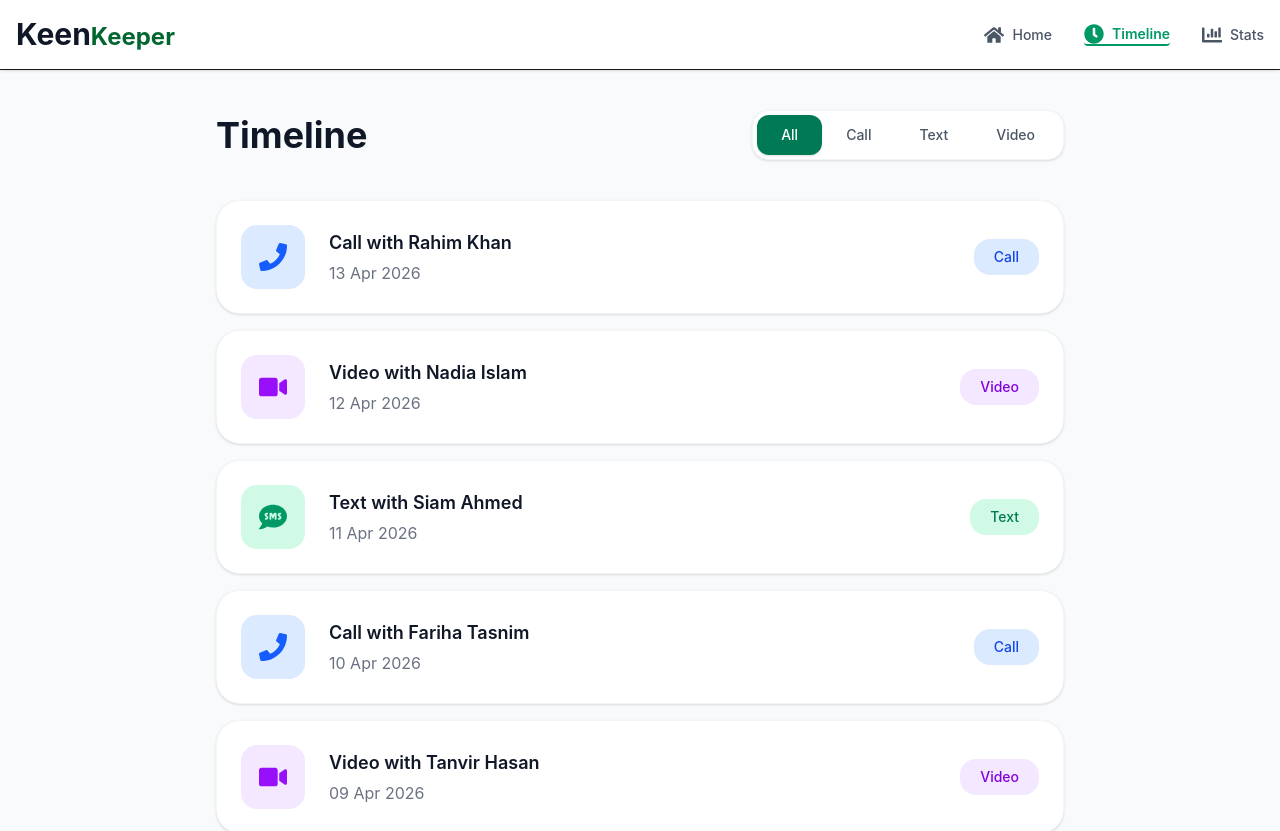
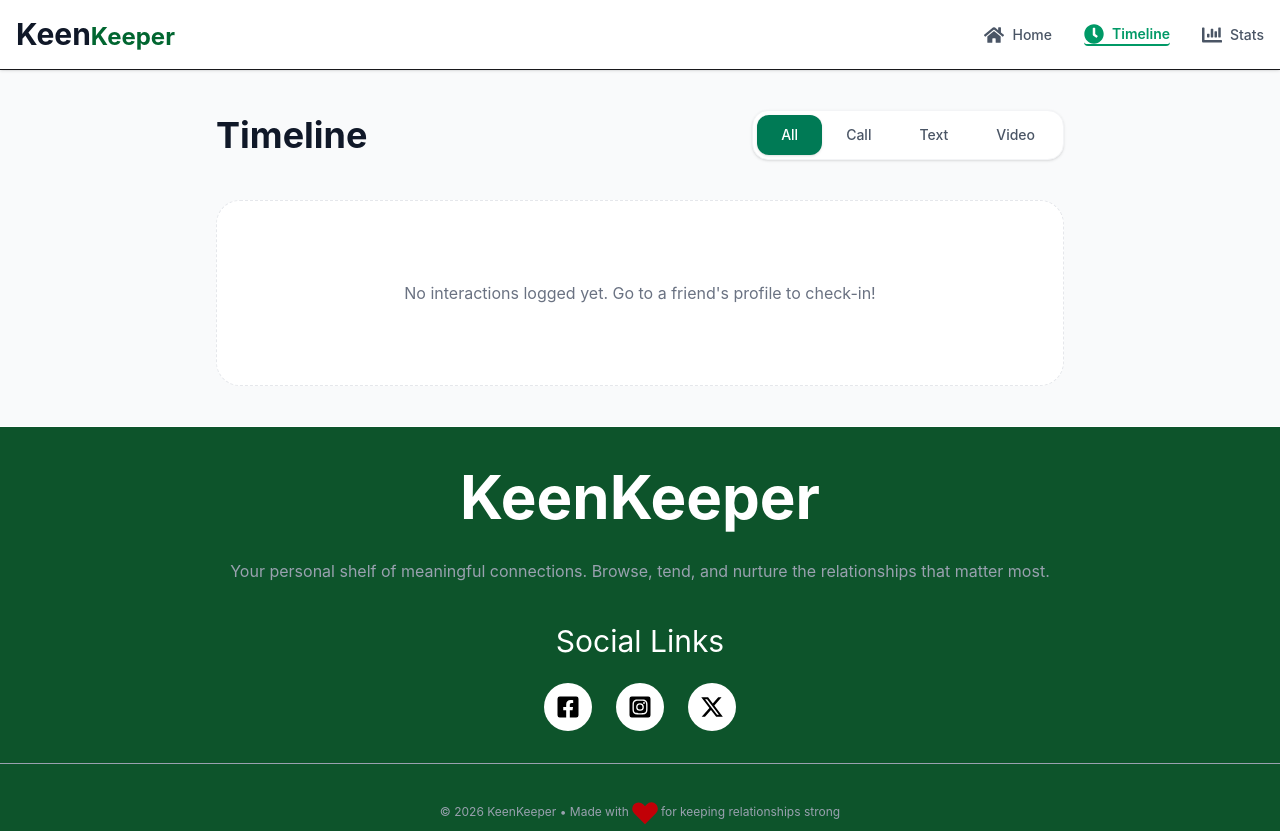
Before and after one commit to saidur20087/my-A7-keen-keeper, a React (Vite) app: page /timeline in a window 1280 px wide. Shown: the top 831 px of the page. Built offline with nearby package versions, Linux system fonts and the light colour scheme.

Commit message:
First push from new PC

```diff
--- a/src/pages/FriendDetails/FriendDetails.jsx
+++ b/src/pages/FriendDetails/FriendDetails.jsx
@@ -2,11 +2,15 @@ import React, { useState, useEffect } from 'react';
 import { useParams } from 'react-router-dom';
 import { FaPhone, FaSms, FaVideo, FaClock, FaArchive, FaTrash } from 'react-icons/fa';
 import { toast } from 'sonner';
+import { useTimeline } from '../../context/TimelineContext';
 
 const FriendDetails = () => {
   const { id } = useParams();
+  const { addInteraction } = useTimeline();
+
   const [friend, setFriend] = useState(null);
   const [loading, setLoading] = useState(true);
+
 
   useEffect(() => {
     fetch('/data/friends.json')
@@ -22,36 +26,44 @@ const FriendDetails = () => {
       });
   }, [id]);
 
+
   const handleQuickCheckIn = (type) => {
     if (!friend) return;
 
-    toast.success(`${type} logged successfully!`, {
-      description: `with ${friend.name}`,
-      duration: 2500,
-    });
+
+    addInteraction(type, friend.name);
 
 
+    toast.success(`${type} logged successfully!`, {
+      description: `${friend.name}`,
+      duration: 3000,
+    });
   };
 
   if (loading) {
-    return <div className="text-center py-20">Loading friend details...</div>;
+    return (
+      <div className="flex justify-center items-center min-h-[400px]">
+        <div className="animate-spin rounded-full h-12 w-12 border-t-2 border-b-2 border-emerald-600"></div>
+      </div>
+    );
   }
 
   if (!friend) {
-    return <div className="text-center py-20 text-red-600">Friend not found</div>;
+    return <div className="text-center py-20 text-red-600 font-bold">Friend not found!</div>;
   }
 
   return (
     <div className="max-w-7xl mx-auto px-6 py-10">
       <div className="grid md:grid-cols-2 gap-8">
 
-        <div className="bg-white rounded-3xl p-8 shadow-sm">
+        {/* Left Column - Profile Card */}
+        <div className="bg-white rounded-3xl p-8 shadow-sm border border-gray-50">
           <img
             src={friend.picture}
             alt={friend.name}
-            className="w-32 h-32 rounded-3xl mx-auto object-cover"
+            className="w-32 h-32 rounded-3xl mx-auto object-cover ring-4 ring-emerald-50"
           />
-          <h1 className="text-3xl font-bold text-center mt-6">{friend.name}</h1>
+          <h1 className="text-3xl text-black font-bold text-center mt-6">{friend.name}</h1>
 
           <div className={`mt-3 mx-auto w-fit px-6 py-1.5 rounded-full text-sm font-medium
             ${friend.status === 'overdue' ? 'bg-red-100 text-red-700' :
@@ -62,72 +74,79 @@ const FriendDetails = () => {
 
           <div className="flex gap-2 justify-center mt-4 flex-wrap">
             {friend.tags?.map((tag, i) => (
-              <span key={i} className="bg-gray-100 px-4 py-1 rounded-full text-sm">{tag}</span>
+              <span key={i} className="bg-gray-100 text-gray-600 px-4 py-1 rounded-full text-sm">
+                {tag}
+              </span>
             ))}
           </div>
 
-          <p className="mt-8 text-gray-600 text-center leading-relaxed">{friend.bio}</p>
-          <p className="text-center mt-4 text-sm text-gray-500">{friend.email}</p>
+          <p className="mt-8 text-gray-600 text-center leading-relaxed italic">
+            "{friend.bio}"
+          </p>
+          <p className="text-center mt-4 text-sm text-gray-400 font-mono">{friend.email}</p>
 
           <div className="grid grid-cols-3 gap-3 mt-10">
-            <button className="border p-4 rounded-2xl hover:bg-gray-50 flex flex-col items-center gap-2">
-              <FaClock size={24} />
-              <span className="text-xs">Snooze</span>
+            <button className="border p-4 rounded-2xl hover:bg-gray-50 flex flex-col items-center gap-2 transition-all">
+              <FaClock size={22} className="text-gray-600" />
+              <span className="text-xs font-semibold">Snooze</span>
             </button>
-            <button className="border p-4 rounded-2xl hover:bg-gray-50 flex flex-col items-center gap-2">
-              <FaArchive size={24} />
-              <span className="text-xs">Archive</span>
+            <button className="border p-4 rounded-2xl hover:bg-gray-50 flex flex-col items-center gap-2 transition-all">
+              <FaArchive size={22} className="text-gray-600" />
+              <span className="text-xs font-semibold">Archive</span>
             </button>
-            <button className="border p-4 rounded-2xl hover:bg-red-50 text-red-600 flex flex-col items-center gap-2">
-              <FaTrash size={24} />
-              <span className="text-xs">Delete</span>
+            <button className="border p-4 rounded-2xl hover:bg-red-50 text-red-600 flex flex-col items-center gap-2 transition-all border-red-50">
+              <FaTrash size={22} />
+              <span className="text-xs font-semibold">Delete</span>
             </button>
           </div>
         </div>
 
-        {/* Right Column */}
+        {/* Right Column - Stats & Interaction */}
         <div className="space-y-6">
           <div className="grid grid-cols-3 gap-4">
-            <div className="bg-white p-6 rounded-2xl text-center">
-              <p className="text-3xl font-bold">{friend.days_since_contact}</p>
-              <p className="text-sm text-gray-500">Days Ago</p>
+            <div className="bg-white p-6 rounded-3xl text-center shadow-sm border border-gray-50">
+              <p className="text-3xl font-bold text-emerald-700">{friend.days_since_contact}</p>
+              <p className="text-xs text-gray-500 font-medium uppercase mt-1">Days Ago</p>
             </div>
-            <div className="bg-white p-6 rounded-2xl text-center">
-              <p className="text-3xl font-bold">{friend.goal}</p>
-              <p className="text-sm text-gray-500">Goal</p>
+            <div className="bg-white p-6 rounded-3xl text-center shadow-sm border border-gray-50">
+              <p className="text-3xl font-bold text-emerald-700">{friend.goal}</p>
+              <p className="text-xs text-gray-500 font-medium uppercase mt-1">Goal</p>
             </div>
-            <div className="bg-white p-6 rounded-2xl text-center">
-              <p className="text-xl font-semibold">{friend.next_due_date}</p>
-              <p className="text-sm text-gray-500">Next Due</p>
+            <div className="bg-white p-6 rounded-3xl text-center shadow-sm border border-gray-50">
+              <p className="text-lg font-bold text-emerald-700 truncate">{friend.next_due_date}</p>
+              <p className="text-xs text-gray-500 font-medium uppercase mt-1">Next Due</p>
             </div>
           </div>
 
-          {/* Quick Check-in */}
-          <div className="bg-white rounded-3xl p-8">
-            <h3 className="font-semibold mb-6 text-lg">Quick Check-in</h3>
+          {/* Quick Check-in Section */}
+          <div className="bg-white rounded-3xl p-8 shadow-sm border border-gray-50">
+            <h3 className="font-bold mb-6 text-xl text-gray-800">Quick Check-in</h3>
             <div className="grid grid-cols-3 gap-4">
+              {/* Call Button */}
               <button
                 onClick={() => handleQuickCheckIn('Call')}
-                className="flex flex-col items-center gap-3 p-6 border-2 border-dashed hover:border-emerald-600 rounded-3xl hover:bg-emerald-50 transition-all active:scale-95"
+                className="flex flex-col items-center gap-3 p-6 border-2 border-dashed border-gray-200 hover:border-emerald-500 rounded-3xl hover:bg-emerald-50 transition-all active:scale-95 group"
               >
-                <FaPhone size={36} className="text-emerald-600" />
-                <span className="font-medium">Call</span>
+                <FaPhone size={32} className="text-emerald-600 group-hover:scale-110 transition-transform" />
+                <span className="font-semibold text-gray-700">Call</span>
               </button>
 
+              {/* Text Button */}
               <button
                 onClick={() => handleQuickCheckIn('Text')}
-                className="flex flex-col items-center gap-3 p-6 border-2 border-dashed hover:border-emerald-600 rounded-3xl hover:bg-emerald-50 transition-all active:scale-95"
+                className="flex flex-col items-center gap-3 p-6 border-2 border-dashed border-gray-200 hover:border-emerald-500 rounded-3xl hover:bg-emerald-50 transition-all active:scale-95 group"
               >
-                <FaSms size={36} className="text-emerald-600" />
-                <span className="font-medium">Text</span>
+                <FaSms size={32} className="text-emerald-600 group-hover:scale-110 transition-transform" />
+                <span className="font-semibold text-gray-700">Text</span>
               </button>
 
+              {/* Video Button */}
               <button
                 onClick={() => handleQuickCheckIn('Video')}
-                className="flex flex-col items-center gap-3 p-6 border-2 border-dashed hover:border-emerald-600 rounded-3xl hover:bg-emerald-50 transition-all active:scale-95"
+                className="flex flex-col items-center gap-3 p-6 border-2 border-dashed border-gray-200 hover:border-emerald-500 rounded-3xl hover:bg-emerald-50 transition-all active:scale-95 group"
               >
-                <FaVideo size={36} className="text-emerald-600" />
-                <span className="font-medium">Video</span>
+                <FaVideo size={32} className="text-emerald-600 group-hover:scale-110 transition-transform" />
+                <span className="font-semibold text-gray-700">Video</span>
               </button>
             </div>
           </div>
--- a/src/pages/Timeline/Timeline.jsx
+++ b/src/pages/Timeline/Timeline.jsx
@@ -1,47 +1,12 @@
-import { useState, useEffect } from 'react';
+import { useState } from 'react';
 import { FaPhone, FaSms, FaVideo } from 'react-icons/fa';
+import { useTimeline } from '../../context/TimelineContext';
 
 const Timeline = () => {
-  const [timeline, setTimeline] = useState([]);
+
+  const { timeline } = useTimeline();
   const [filter, setFilter] = useState('All');
 
-  // Demo data (later you can connect with Quick Check-in)
-  useEffect(() => {
-    const demoData = [
-      {
-        id: 1,
-        date: "13 Apr 2026",
-        type: "Call",
-        title: "Call with Rahim Khan"
-      },
-      {
-        id: 2,
-        date: "12 Apr 2026",
-        type: "Video",
-        title: "Video with Nadia Islam"
-      },
-      {
-        id: 3,
-        date: "11 Apr 2026",
-        type: "Text",
-        title: "Text with Siam Ahmed"
-      },
-      {
-        id: 4,
-        date: "10 Apr 2026",
-        type: "Call",
-        title: "Call with Fariha Tasnim"
-      },
-      {
-        id: 5,
-        date: "09 Apr 2026",
-        type: "Video",
-        title: "Video with Tanvir Hasan"
-      }
-    ];
-
-    setTimeline(demoData);
-  }, []);
 
   const filteredTimeline = filter === 'All'
     ? timeline
@@ -70,7 +35,7 @@ const Timeline = () => {
       <div className="flex flex-col md:flex-row justify-between items-start md:items-center gap-4 mb-10">
         <h1 className="text-4xl font-bold text-gray-900">Timeline</h1>
 
-        {/* Filter Buttons */}
+
         <div className="flex bg-white rounded-2xl p-1 shadow-sm border border-gray-100">
           {['All', 'Call', 'Text', 'Video'].map((item) => (
             <button
@@ -89,23 +54,29 @@ const Timeline = () => {
       </div>
 
       <div className="space-y-4">
-        {filteredTimeline.map((entry) => (
+
+        {filteredTimeline.length === 0 ? (
+          <div className="text-center py-20 text-gray-500 bg-white rounded-3xl border border-dashed border-gray-200">
+            No interactions logged yet. Go to a friend's profile to check-in!
+          </div>
+        ) : (
+          filteredTimeline.map((entry) => (
             <div
               key={entry.id}
               className="bg-white p-6 rounded-3xl flex items-center gap-6 shadow-sm hover:shadow-md transition-all border border-gray-100"
             >
-            {/* Icon */}
+
               <div className={`w-16 h-16 flex-shrink-0 rounded-2xl flex items-center justify-center ${getIconBg(entry.type)}`}>
                 {getIcon(entry.type)}
               </div>
 
-            {/* Content */}
+
               <div className="flex-1 min-w-0">
                 <p className="font-semibold text-lg text-gray-900">{entry.title}</p>
                 <p className="text-gray-500 mt-1">{entry.date}</p>
               </div>
 
-            {/* Type Badge */}
+
               <div className={`px-5 py-2 text-sm font-medium rounded-2xl ${
                 entry.type === 'Call' ? 'bg-blue-100 text-blue-700' :
                 entry.type === 'Text' ? 'bg-emerald-100 text-emerald-700' :
@@ -114,14 +85,9 @@ const Timeline = () => {
                 {entry.type}
               </div>
             </div>
-        ))}
+          ))
+        )}
       </div>
-
-      {filteredTimeline.length === 0 && (
-        <div className="text-center py-20 text-gray-500">
-          No interactions found for this filter.
-        </div>
-      )}
     </div>
   );
 };
```
Lines whose indentation alone changed are shown as unchanged.
